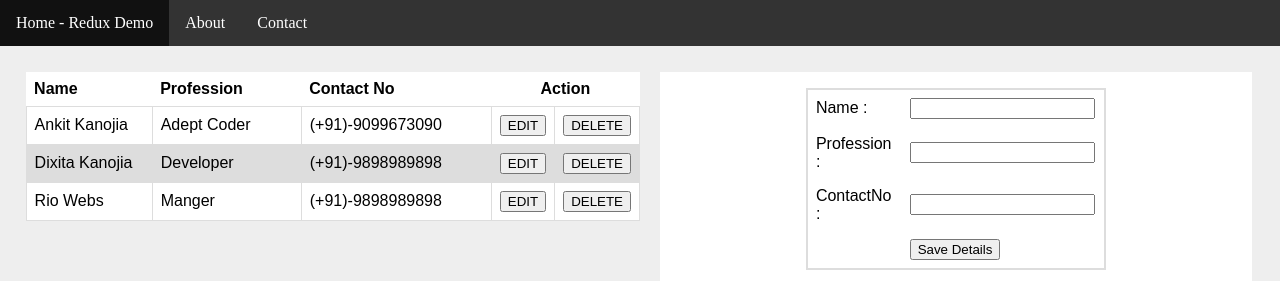
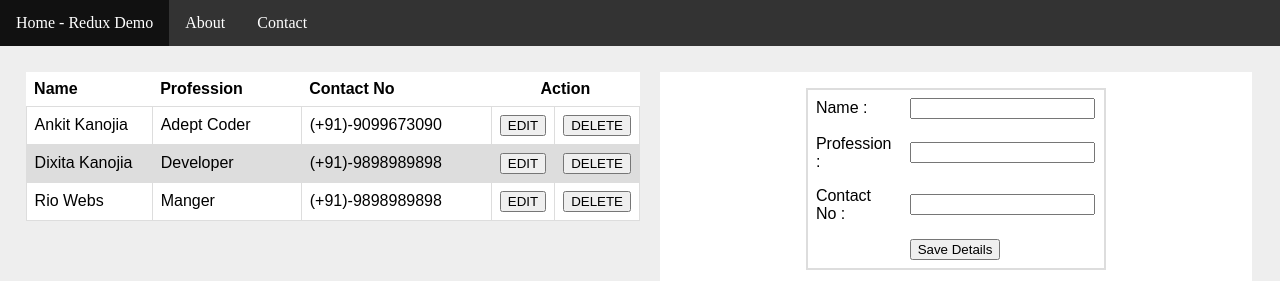
Before and after one commit to jackielii/simplest-redux-example, a React (Create React App) app: page / in a window 1280 px wide. Shown: the top 281 px of the page. Built offline with nearby package versions, Linux system fonts and the light colour scheme.

Commit message:
Update json objects
Update json object

```diff
--- a/src/pages/home.js
+++ b/src/pages/home.js
@@ -16,15 +16,15 @@ class Home extends Component {
     }
 
     deleteDetails = (object) => {
-        console.log(object);
         this.props.deleteDetails(object);
     }
 
     updateDetails = (object) => {
         this.setState({
-            name: object.Name,
-            profession: object.Profession,
-            contactno: object.ContactNo,
+            name: object.name,
+            profession: object.profession,
+            contactno: object.contactno,
+            Id: object.Id,
             isUpdate : true
         });
     }
@@ -41,6 +41,7 @@ class Home extends Component {
 
     submitUpdateDetails = () => {
         const userDetails = {
+            Id: this.state.Id,
             name: this.state.name,
             profession: this.state.profession,
             contactno: this.state.contactno
@@ -75,9 +76,9 @@ class Home extends Component {
                             {this.props.dataCollection && this.props.dataCollection.map((data, index) => {
                                 return (
                                     <tr key={index}>
-                                        <td>{data.Name}</td>
-                                        <td>{data.Profession}</td>
-                                        <td>{data.ContactNo}</td>
+                                        <td>{data.name}</td>
+                                        <td>{data.profession}</td>
+                                        <td>{data.contactno}</td>
                                         <td width="10%">
                                             <button onClick={() => this.updateDetails(data)} type="button">EDIT</button>
                                         </td>
@@ -105,7 +106,7 @@ class Home extends Component {
                                 </td>
                             </tr>
                             <tr>
-                                <td>ContactNo :</td>
+                                <td>Contact No :</td>
                                 <td>
                                     <input onChange={this.hangleChangeEvent} value={this.state.contactno} type="text" name="contactno" />
                                 </td>
--- a/src/redux/reducer.js
+++ b/src/redux/reducer.js
@@ -5,9 +5,9 @@ export const UPDATE_DETAILS = 'UPDATE_DETAILS';
 export const DELETE_DETAILS = 'DELETE_DETAILS';
 
 const staticData = [
-    {  "Id": 1, "Name": "Ankit Kanojia", "Profession": "Adept Coder", "ContactNo": "(+91)-9099673090" },
-    {  "Id": 2,"Name": "Dixita Kanojia", "Profession": "Developer", "ContactNo": "(+91)-9898989898" },
-    {  "Id": 3,"Name": "Rio Webs", "Profession": "Manger", "ContactNo": "(+91)-9898989898" }
+    {  "id": 1, "name": "Ankit Kanojia", "profession": "Adept Coder", "contactno": "(+91)-9099673090" },
+    {  "id": 2,"name": "Dixita Kanojia", "profession": "Developer", "contactno": "(+91)-9898989898" },
+    {  "id": 3,"name": "Rio Webs", "profession": "Manger", "contactno": "(+91)-9898989898" }
 ];
 
 const initialState = {
@@ -25,13 +25,13 @@ const reducerCollection = (state = initialState, action) => {
         case ADD_DETAILS:
             return {
                 ...state,
-                dataCollection: state.dataCollection.concat({ "Id": state.id +1 , "Name": action.payload.name, "Profession": action.payload.profession, "ContactNo": action.payload.contactno })
+                dataCollection: state.dataCollection.concat({ "id": state.id + 1 , "name": action.payload.name, "profession": action.payload.profession, "contactno": action.payload.contactno })
             };
         case UPDATE_DETAILS:
-            return {
-                ...state,
-                dataCollection: state.dataCollection.map(item => item.Id === action.payload.Id ? action.payload : item)
-            };
+                return {
+                    ...state,
+                    dataCollection: state.dataCollection.map((item) => item.id === action.payload.id ? action.payload : item)
+                };
         case DELETE_DETAILS:
             return {
                 ...state,
```
